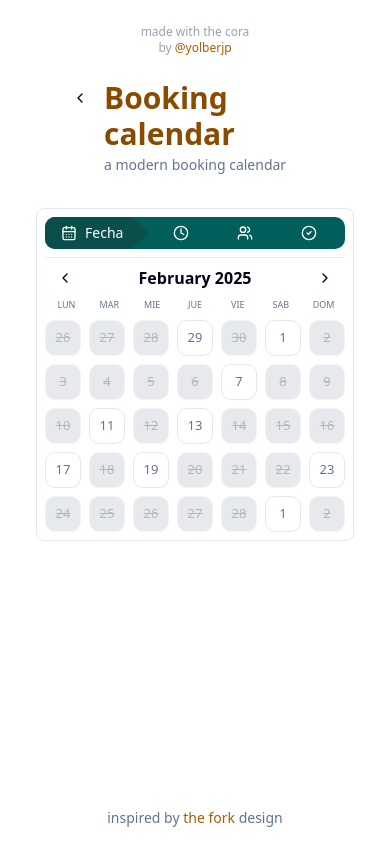
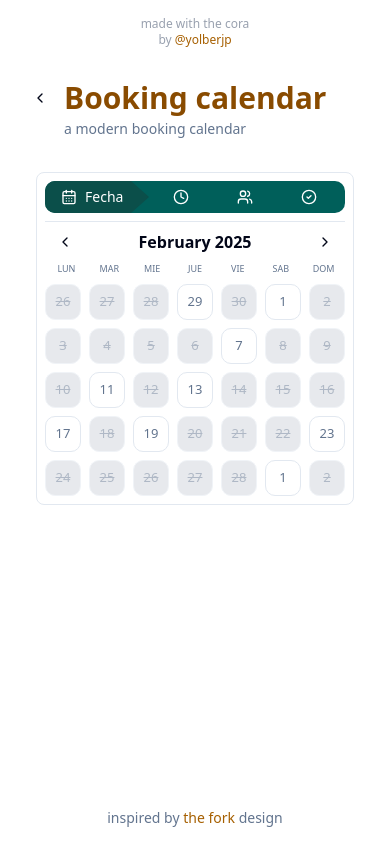
Before and after one commit to yolberjp/playground, a Next.js app: page /booking-calendar in a window 390 px wide. Built offline with nearby package versions, Linux system fonts and the light colour scheme.

Commit message:
style: Adjust header padding in layout and section components for better alignment and aesthetics

```diff
--- a/app/layout.tsx
+++ b/app/layout.tsx
@@ -33,7 +33,7 @@ export default function RootLayout({
       <body
         className={`${geistSans.variable} ${geistMono.variable} antialiased`}
       >
-        <header className="fixed w-full top-4 left-1/2 -translate-x-1/2 md:left-auto md:right-4 md:translate-x-0 text-xs text-gray-400 text-center md:text-right bg-white/30 backdrop-blur-sm p-2">
+        <header className="fixed w-full text-xs text-gray-400 text-center md:text-right bg-white/30 backdrop-blur-sm p-4">
           made with the cora <br /> by <a href="https://www.linkedin.com/in/yolberjp/" className="text-yellow-700 hover:text-yellow-800 transition-colors">@yolberjp</a>
         </header>
         <main className="max-w-6xl m-auto px-5">
--- a/components/section/section.tsx
+++ b/components/section/section.tsx
@@ -18,7 +18,7 @@ export default function Section({
   }>){
     return (
         <section className="flex flex-col pt-20 gap-8 row-start-2 items-center sm:items-start">
-          <header className="px-10 w-full">
+          <header className="px-0 md:px-10 w-full">
             <div className="flex flex-row gap-1">
             <Button variant="ghost" asChild>
                 <Link href="/"><ChevronLeft /></Link>
```
